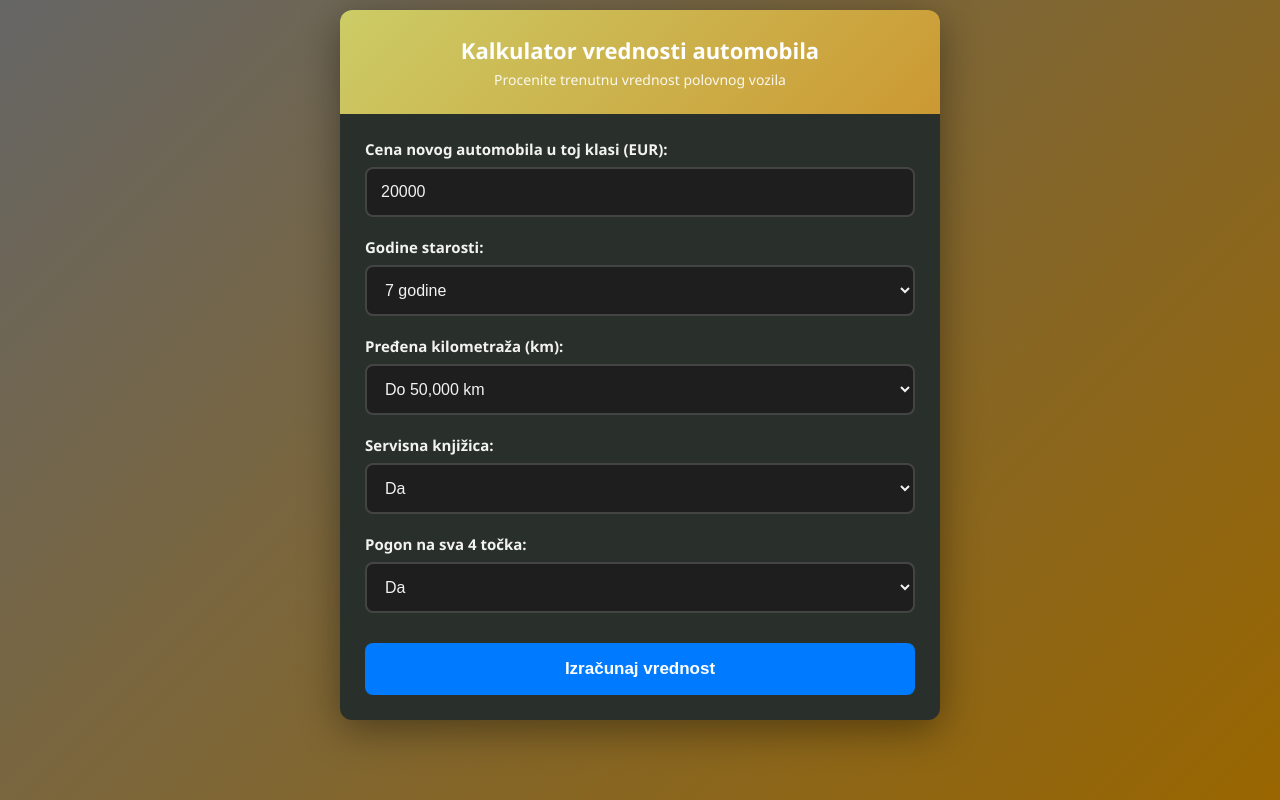
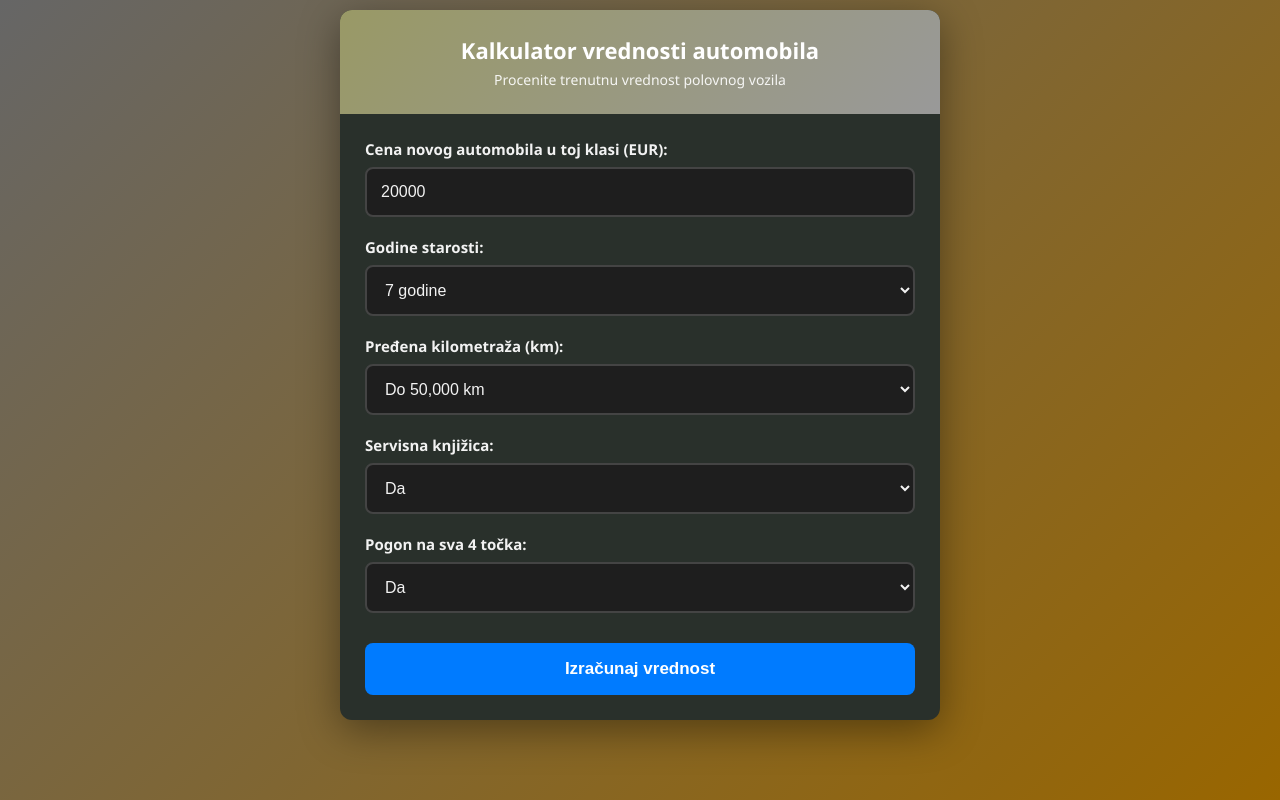
Before and after one commit to dejanma/kalkulator-vrednost-auto, a plain HTML site: page index.html in a window 1280 px wide. Drawn offline with Linux system fonts and the light colour scheme.

Commit message:
Update index.html

```diff
--- a/index.html
+++ b/index.html
@@ -22,7 +22,7 @@
       overflow: hidden;
     }
     .header {
-      background: linear-gradient(135deg, #cccc66 0%, #cc9933 100%);
+      background: linear-gradient(135deg, #999966 0%, #999999 100%);
       color: white;
       padding: 25px 20px;
       text-align: center;
```
